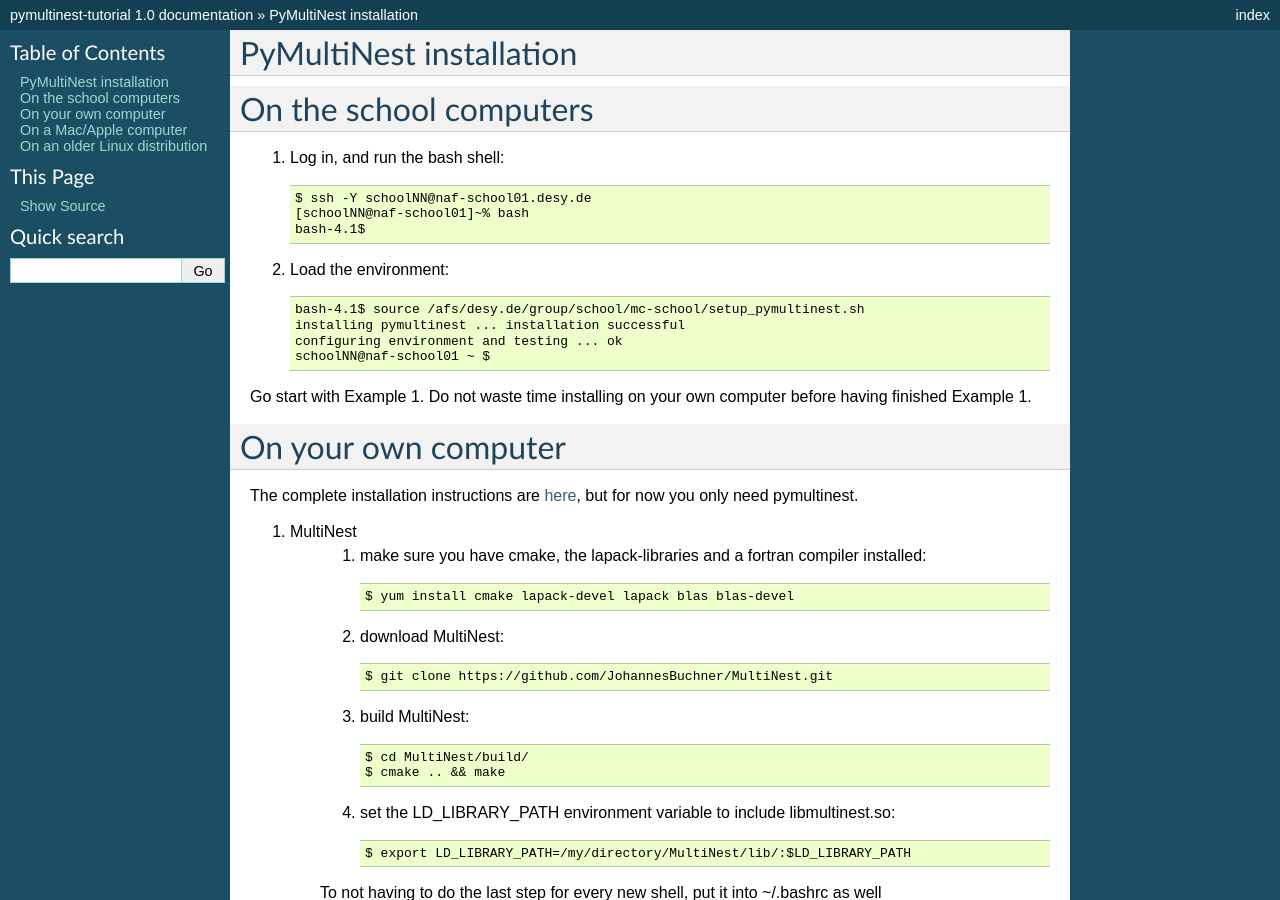
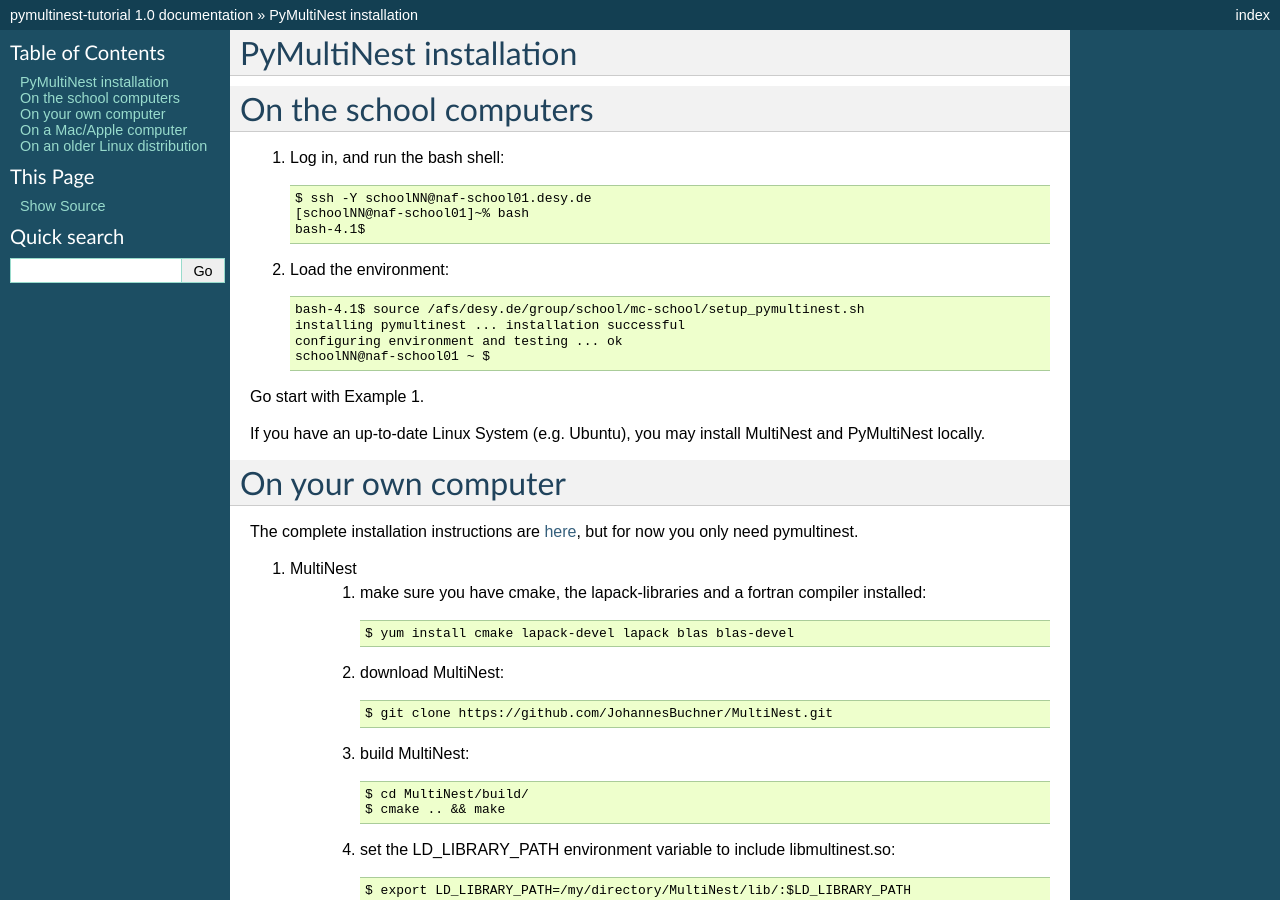
Before and after one commit to JohannesBuchner/pymultinest-tutorial, a Sphinx documentation site: the page built from doc/source/install.rst, in a window 1280 px wide and 900 px high. Built offline with Sphinx 7.4.7, drawn with Linux system fonts in a browser that asks for light colours; formulas are drawn with MathJax 3.

Commit message:
weird Ubuntu bug, causes school computer to not work... Suggesting local install

```diff
--- a/doc/source/install.rst
+++ b/doc/source/install.rst
@@ -17,7 +17,10 @@
 	configuring environment and testing ... ok
 	schoolNN@naf-school01 ~ $
 
-Go start with Example 1. Do not waste time installing on your own computer before having finished Example 1.
+Go start with Example 1.
+
+If you have an up-to-date Linux System (e.g. Ubuntu), you
+may install MultiNest and PyMultiNest locally.
 
 On your own computer
 ----------------------------
```
